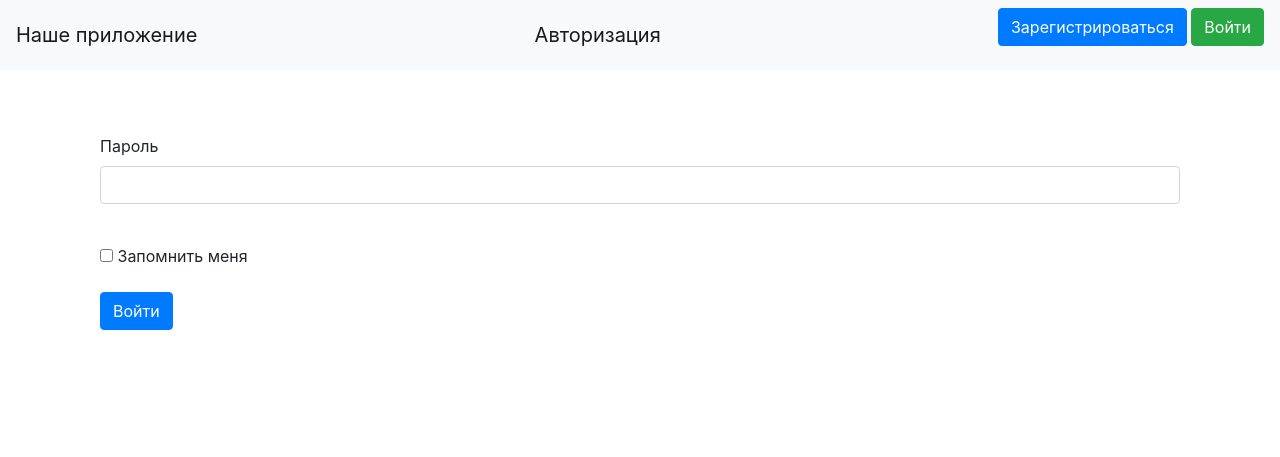
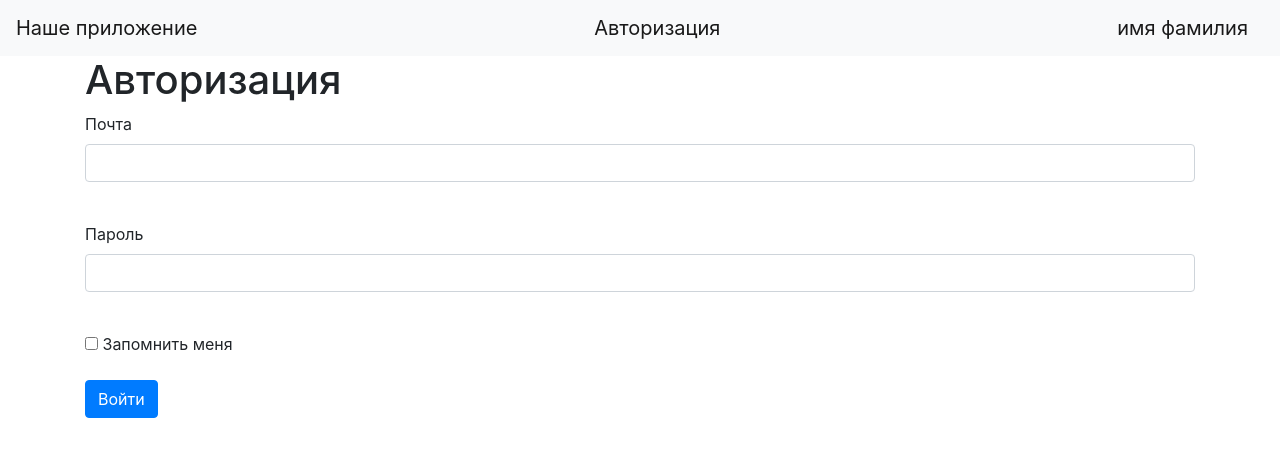
Before and after one commit to iuperf/projecttt, a Flask app: template templates/login.html in a window 1280 px wide. Shown: the top 457 px of the page. Run offline with Flask 2, Linux system fonts and the light colour scheme; a user stored in the database is signed in; the template is opened without the code that fills it: values that come from a table or form of the project are taken from there, most other values are stand-ins (such as "Sample title", 1, 10 or a date in 2020); some libraries are stand-ins or nearby versions.

Commit message:
сделал логин-функцию

```diff
--- a/main.py
+++ b/main.py
@@ -2,7 +2,7 @@ from flask import Flask, render_template, redirect
 from data import db_session
 from data.users import User
 from data.login_form import LoginForm
-from flask_login import LoginManager
+from flask_login import LoginManager, login_user, login_required, logout_user
 
 app = Flask(__name__)
 app.config['SECRET_KEY'] = 'key_x'
@@ -24,22 +24,28 @@ def main_page():
 """Заход на главную страницу"""
 
 
-#@app.route('/login', methods=['GET', 'POST'])
-#def login():
- #   form = LoginForm()
-  #  if form.validate_on_submit():
-   #     db_sess = db_session.create_session()
-    #    user = db_sess.query(User).filter(User.email == form.email.data).first()
-     #   print(user.check_password(form.password.data))
-      #  if user and user.check_password(form.password.data):
-       #     login_user(user, remember=form.remember_me.data)
-        #    return redirect("/")
-        #else:
-         #   return render_template('login.html', message="Wrong login or password", form=form)
-    #return render_template('login.html', title='Authorization', form=form)
+@app.route('/login', methods=['GET', 'POST'])
+def login():
+    form = LoginForm()
+    if form.validate_on_submit():
+        db_sess = db_session.create_session()
+        user = db_sess.query(User).filter(User.email == form.email.data).first()
+        print(user.check_password(form.password.data))
+        if user and user.check_password(form.password.data):
+            login_user(user, remember=form.remember_me.data)
+            return redirect("/")
+        else:
+            return render_template('login.html', message="Wrong login or password", form=form)
+    return render_template('login.html', title='Authorization', form=form)
+
+@app.route('/logout')
+@login_required
+def logout():
+    logout_user()
+    return redirect("/")
 
 
 if __name__ == '__main__':
     print('http://127.0.0.1:8080/')
-    db_session.global_init("users.db") # сюда подставим бд
+    db_session.global_init("db/users.db") # сюда подставим бд
     app.run(port=8080, host='127.0.0.1')
--- a/templates/base.html
+++ b/templates/base.html
@@ -16,10 +16,15 @@
     <nav class="navbar navbar-light bg-light">
         <a class="navbar-brand" href="index">Наше приложение</a>
         <a class="navbar-brand" href="login">Авторизация</a>
+
+        {% if current_user.is_authenticated %}
+    <a class="navbar-brand" href="/logout">{{ current_user.name }}  {{ current_user.surname }}</a>
+{% else %}
             <p>
                 <a class="btn btn-primary " href="/register">Зарегистрироваться</a>
                 <a class="btn btn-success" href="/login">Войти</a>
             </p>
+{% endif %}
 
     </nav>
 </header>
--- a/templates/login.html
+++ b/templates/login.html
@@ -1,16 +1,13 @@
 {% extends "base.html" %}
 
 {% block content %}
-<div class="container">
-<div class="row">
-<div class="col-12">
-    <form class="aform" action="" method="post">
-        {{ form.csrf_token }}
+    <h1>Авторизация</h1>
+    <form action="" method="post">
         {{ form.hidden_tag() }}
         <p>
-            {{ form.login.label }}<br>
-            {{ form.login(class="form-control", type="login") }}<br>
-            {% for error in form.login.errors %}
+            {{ form.email.label }}<br>
+            {{ form.email(class="form-control", type="email") }}<br>
+            {% for error in form.email.errors %}
                 <div class="alert alert-danger" role="alert">
                     {{ error }}
                 </div>
@@ -29,7 +26,4 @@
         <p>{{ form.submit(type="submit", class="btn btn-primary") }}</p>
         <div>{{ message }}</div>
     </form>
-</div>
-</div>
-</div>
 {% endblock %}
--- a/templates/main_page.html
+++ b/templates/main_page.html
@@ -1,5 +1,6 @@
+{% extends "base.html" %}
 
-<!DOCTYPE html>
+{% block content %}
 <html lang="en">
 <head>
     <meta charset="UTF-8">
@@ -35,3 +36,4 @@
     </form>
     </body>
 </html>
+{% endblock %}
--- a/боты/discord_bot.py
+++ b/боты/discord_bot.py
@@ -1,4 +1,3 @@
-import discord
 from discord.ext import commands
 import requests
 from боты.config import DS_TOKEN
```
